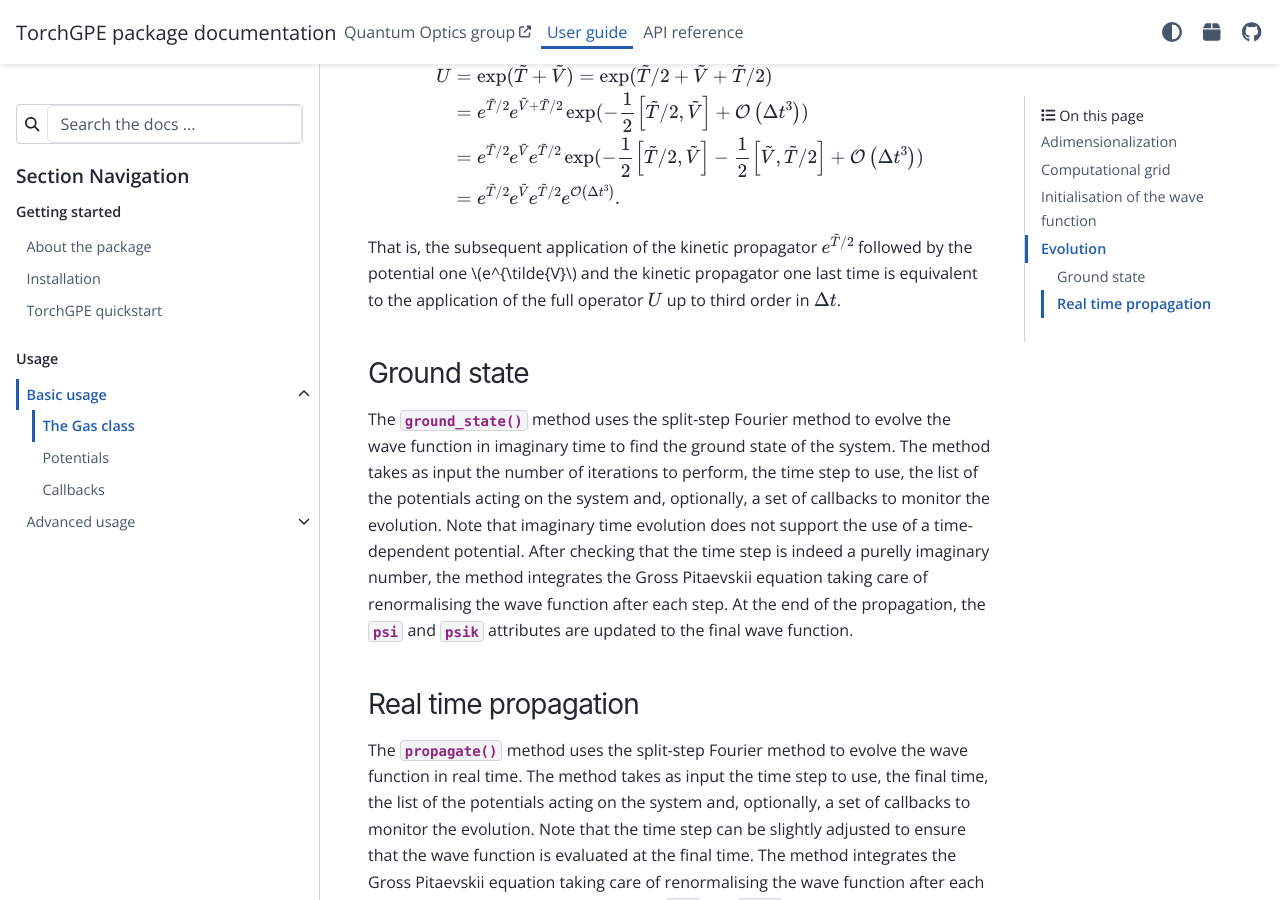
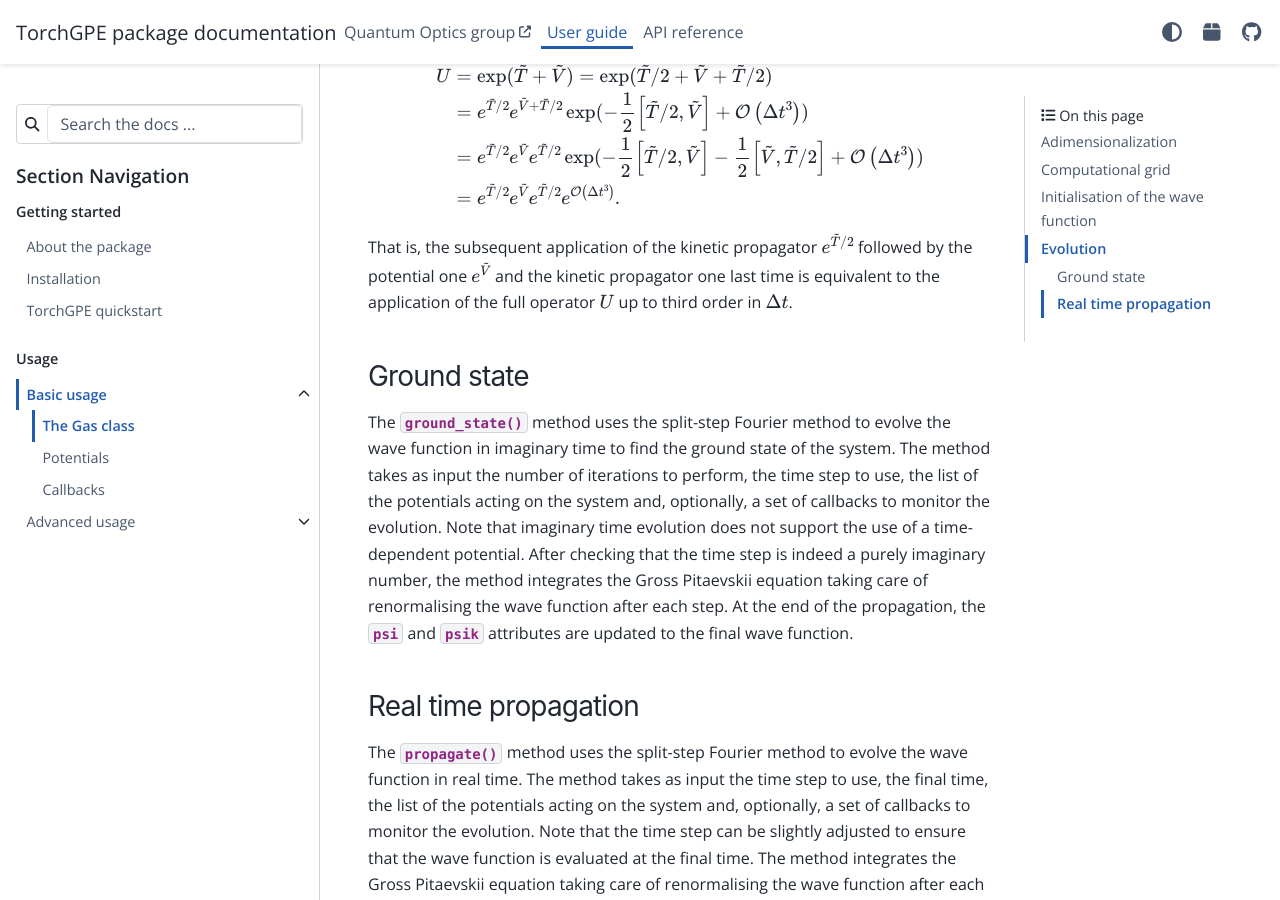
Before and after one commit to qo-eth/TorchGPE, a Sphinx documentation site: the page built from docs/source/user_guide/fundamentals.gas_class.rst, in a window 1280 px wide and 900 px high, scrolled down 3624 px. Built offline with Sphinx 7.4.7 and the PyData theme 0.15.4, drawn with Linux system fonts in a browser that asks for light colours; some of the changed text lies outside the part shown.

Commit message:
Minor fixes - Added docs/_build to gitignore - Fixed github workflow to separately install docs dependencies and torchgpe - Fixed typos in documentation

```diff
--- a/docs/requirements.txt
+++ b/docs/requirements.txt
@@ -1,4 +1,3 @@
-.
 sphinx
 sphinxcontrib-napoleon
 sphinx-design
--- a/docs/source/user_guide/fundamentals.gas_class.rst
+++ b/docs/source/user_guide/fundamentals.gas_class.rst
@@ -109,13 +109,13 @@
       &= e^{\tilde{T}/2}e^{\tilde{V}}e^{\tilde{T}/2}\exp(-\frac{1}{2}\left[\tilde{T}/2,\tilde{V}\right] -\frac{1}{2}\left[\tilde{V},\tilde{T}/2\right] + \mathcal{O}\left(\Delta t^3\right))\\
       &= e^{\tilde{T}/2}e^{\tilde{V}}e^{\tilde{T}/2}e^{\mathcal{O}\left(\Delta t^3\right)}.
 
-That is, the subsequent application of the kinetic propagator :math:`e^{\tilde{T}/2}` followed by the potential one :math:`e^{\tilde{V}` and the kinetic propagator one last time is equivalent to the application of the full operator :math:`U` up to third order in :math:`\Delta t`.
+That is, the subsequent application of the kinetic propagator :math:`e^{\tilde{T}/2}` followed by the potential one :math:`e^{\tilde{V}}` and the kinetic propagator one last time is equivalent to the application of the full operator :math:`U` up to third order in :math:`\Delta t`.
 
 
 Ground state
 ************
 
-The :py:meth:`~torchgpe.bec2D.gas.Gas.ground_state` method uses the split-step Fourier method to evolve the wave function in imaginary time to find the ground state of the system. The method takes as input the number of iterations to perform, the time step to use, the list of the potentials acting on the system and, optionally, a set of callbacks to monitor the evolution. Note that imaginary time evolution does not support the use of a time-dependent potential. After checking that the time step is indeed a purelly imaginary number, the method integrates the Gross Pitaevskii equation taking care of renormalising the wave function after each step. At the end of the propagation, the :py:obj:`~torchgpe.bec2D.gas.Gas.psi` and :py:obj:`~torchgpe.bec2D.gas.Gas.psik` attributes are updated to the final wave function.
+The :py:meth:`~torchgpe.bec2D.gas.Gas.ground_state` method uses the split-step Fourier method to evolve the wave function in imaginary time to find the ground state of the system. The method takes as input the number of iterations to perform, the time step to use, the list of the potentials acting on the system and, optionally, a set of callbacks to monitor the evolution. Note that imaginary time evolution does not support the use of a time-dependent potential. After checking that the time step is indeed a purely imaginary number, the method integrates the Gross Pitaevskii equation taking care of renormalising the wave function after each step. At the end of the propagation, the :py:obj:`~torchgpe.bec2D.gas.Gas.psi` and :py:obj:`~torchgpe.bec2D.gas.Gas.psik` attributes are updated to the final wave function.
 
 Real time propagation
 *********************
--- a/docs/source/user_guide/installation.rst
+++ b/docs/source/user_guide/installation.rst
@@ -10,7 +10,7 @@
 
 .. code-block:: console
 
-    $ pip install git+ssh://git@github.com:qo-eth/TorchGPE.git
+    $ pip3 install git+https://github.com/qo-eth/TorchGPE.git
 
 
 .. .. note::
--- a/docs/source/user_guide/quickstart.rst
+++ b/docs/source/user_guide/quickstart.rst
@@ -67,7 +67,7 @@
     contact = Contact(a_s = 100)
     trap = Trap(omegax = 400, omegay = 400)
 
-The code above initializes a harmonic trap with frequencies along :math:`x` and :math:`y` of :math:`400\,\text{Hz}`, and sets up contact interactions between the particles with a scattering length of :math:`100\,a_{Bohr}`.
+The code above initializes a harmonic trap with frequencies along :math:`x` and :math:`y` of :math:`400\,\text{Hz}`, and sets up contact interactions between the particles with a scattering length of :math:`100\,a_{\mathrm{Bohr}}`.
 
 .. note::
 
```
Also changed, not shown: other parts of docs/source/user_guide/fundamentals.gas_class.rst (+1 -1 lines), docs/source/_static/fundamentals_grid.svg, 2 other files.
